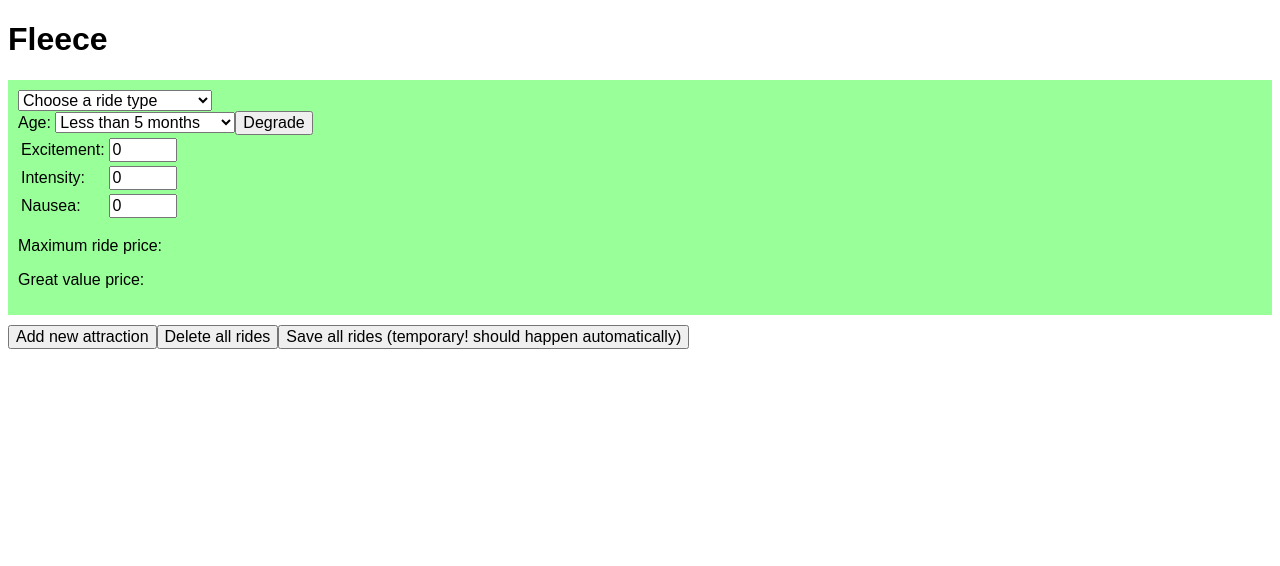
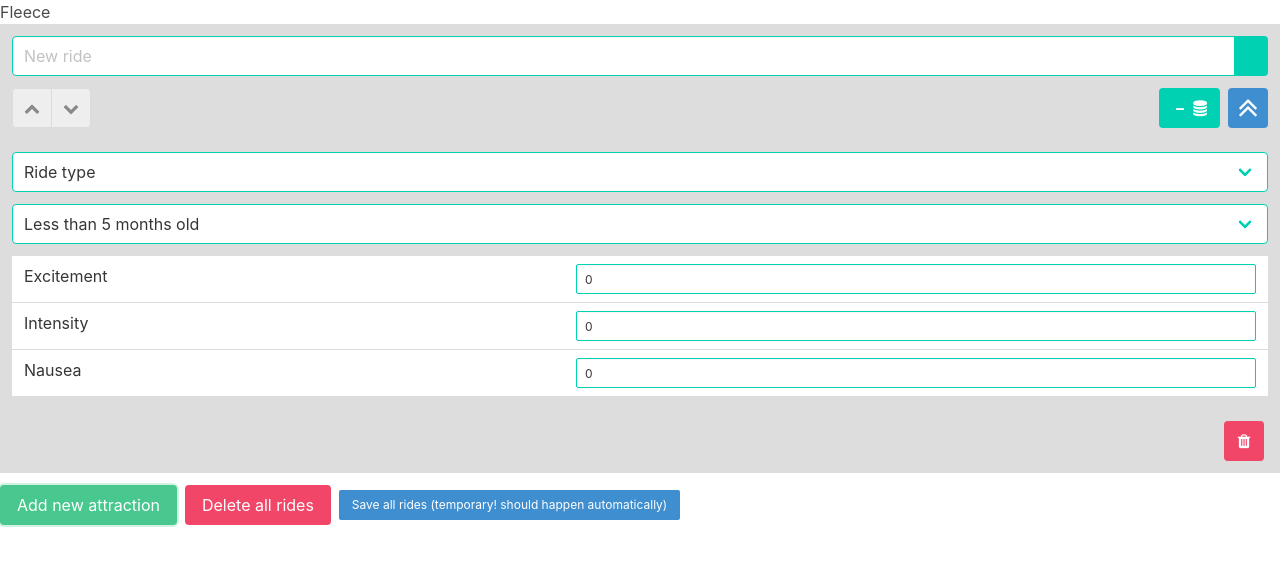
Before and after one commit to invalio19/rct2-fleecer, an Angular app: page / in a window 1280 px wide. Both pictures are taken after a click on the button "Add new attraction". Shown: the top 566 px of the page. Built offline with nearby package versions, Linux system fonts and the light colour scheme.

Commit message:
Deleting and other bits of functionality, plus Bulma!

```diff
--- a/angular.json
+++ b/angular.json
@@ -28,6 +28,8 @@
               "src/assets"
             ],
             "styles": [
+			  "node_modules/bulma/css/bulma.min.css",
+			  "node_modules/font-awesome/css/font-awesome.css",
               "src/styles.scss"
             ],
             "scripts": [],
--- a/package.json
+++ b/package.json
@@ -19,7 +19,9 @@
     "@angular/platform-browser": "~9.1.0",
     "@angular/platform-browser-dynamic": "~9.1.0",
     "@angular/router": "~9.1.0",
+    "bulma": "^0.8.1",
     "core-js": "^3.6.4",
+    "font-awesome": "^4.7.0",
     "rxjs": "~6.5.4",
     "tslib": "^1.10.0",
     "zone.js": "~0.10.2"
--- a/src/app/app.module.ts
+++ b/src/app/app.module.ts
@@ -1,9 +1,10 @@
 import { BrowserModule } from '@angular/platform-browser';
 import { NgModule } from '@angular/core';
 
+import { AppComponent } from './app.component';
+
 import { RidesModule } from './rides/rides.module';
 
-import { AppComponent } from './app.component';
 
 @NgModule({
   declarations: [
--- a/src/app/rides/ride-list/ride-list.component.html
+++ b/src/app/rides/ride-list/ride-list.component.html
@@ -1,5 +1,69 @@
-<app-ride *ngFor="let ride of rides" [ride]="ride"></app-ride>
+<div class="ride" *ngFor="let ride of rides; let i = index">
+  <div class="field has-addons">
+    <p class="control is-expanded">
+      <input
+        class="input is-primary"
+        placeholder="New ride"
+        [(ngModel)]="ride.name">
+    </p>
+    <p class="control">
+      <button class="button is-primary">
+        <strong>{{getMaxPriceString(ride)}}</strong>
+      </button>
+    </p>
+  </div>
+  <div class="level is-mobile">
+    <div class="level-left">
+      <div class="field has-addons">
+        <p class="control">
+          <button
+            class="button"
+            [disabled]="i === 0"
+            (click)="onMoveRideUp(i)">
+            <span class="icon">
+              <i class="fa fa-chevron-up"></i>
+            </span>
+          </button>
+        </p>
+        <p class="control">
+          <button
+            class="button"
+            [disabled]="i === rides.length - 1"
+            (click)="onMoveRideDown(i)">
+            <span class="icon">
+              <i class="fa fa-chevron-down"></i>
+            </span>
+          </button>
+        </p>
+      </div>
+    </div>
+    <div class="level-right">
+      <div class="buttons">
+        <button class="button is-primary" (click)="onDegradeRideAge(ride)">
+          <span><strong>–</strong></span>
+          <span class="icon">
+            <i class="fa fa-database"></i>
+          </span>
+        </button>
+        <button class="button is-info">
+          <span class="icon">
+            <i
+              [class]="expandedIndex === i ? 'fa fa-angle-double-up fa-2x' : 'fa fa-angle-double-down fa-2x'"
+              (click)="onExpandCollapseRide(i)"></i>
+          </span>
+        </button>
+      </div>
+    </div>
+  </div>
+  <app-ride *ngIf="expandedIndex === i"
+    [ride]="ride"
+    [index]="index"
+    (rideIndexDeleted)="onRideDeleted($event)">
+  </app-ride>
+</div>
 
-<button (click)="onAddNewAttraction()">Add new attraction</button>
-<button (click)="onDeleteAllRides()">Delete all rides</button>
-<button (click)="saveRidesToLocalStorage()">Save all rides (temporary! should happen automatically)</button>
+<div class="buttons">
+  <button class="button is-success" (click)="onAddNewAttraction()">Add new attraction</button>
+  <button class="button is-danger" (click)="onDeleteAllRides()">Delete all rides</button>
+  <button class="button is-info is-small" (click)="saveRidesToLocalStorage()">Save all rides (temporary! should happen automatically)</button>
+</div>
--- a/src/app/rides/ride-list/ride-list.component.ts
+++ b/src/app/rides/ride-list/ride-list.component.ts
@@ -14,6 +14,8 @@ export class RideListComponent implements OnInit {
   rides: Ride[] = [];
   rideTypes: RideType[] = this.rideTypeRepositoryService.getAll();
 
+  expandedIndex: number;
+
   constructor(
     private rideTypeRepositoryService: RideTypeRepositoryService,
     private rideAgeRepositoryService: RideAgeRepositoryService,
@@ -23,11 +25,53 @@ export class RideListComponent implements OnInit {
     this.loadRidesFromLocalStorage();
   }
 
+  getMaxPriceString(ride: Ride): string {
+    return this.convertToCurrencyString(ride.maxPrice);
+  }
+
+  getMinPriceString(ride: Ride): string {
+    return this.convertToCurrencyString(ride.minPrice);
+  }
+
+  onMoveRideUp(index: number) {
+    if (index === 0) {
+      return;
+    }
+
+    this.arraySwap(this.rides, index, index -1);
+  }
+
+  onMoveRideDown(index: number) {
+    if (index === this.rides.length - 1) {
+      return;
+    }
+
+    this.arraySwap(this.rides, index, index + 1);
+  }
+
+  onDegradeRideAge(ride: Ride) {
+    const id = ride.age.id;
+    if (this.rideAgeRepositoryService.isLastEntry(id)) {
+      return;
+    }
+
+    ride.age = this.rideAgeRepositoryService.get(id + 1);
+  }
+
+  onExpandCollapseRide(index: number) {
+    if (this.expandedIndex === index) { // collapse
+      this.expandedIndex = undefined;
+    } else {
+      this.expandedIndex = index; // expand
+    }
+  }
+
   onAddNewAttraction(): void {
     const ride = new Ride();
     ride.age = this.rideAgeRepositoryService.get(0);
     this.rides.push(ride);
     this.saveRidesToLocalStorage();
+    this.onExpandCollapseRide(this.rides.length - 1);
   }
 
   onDeleteAllRides(): void {
@@ -35,11 +79,15 @@ export class RideListComponent implements OnInit {
     this.clearLocalStorage();
   }
 
+  onRideDeleted(index: number) { // triggered from child component
+    this.rides.splice(index, 1);
+  }
+
   saveRidesToLocalStorage(): void {
     localStorage.setItem('rides', JSON.stringify(this.rides));
   }
 
-  loadRidesFromLocalStorage(): void {
+  private loadRidesFromLocalStorage(): void {
     const localStorageRides = JSON.parse(localStorage.getItem('rides'));
     if (localStorageRides) {
       for (const localRide of localStorageRides) {
@@ -49,7 +97,23 @@ export class RideListComponent implements OnInit {
     }
   }
 
-  clearLocalStorage(): void {
+  private clearLocalStorage(): void {
     localStorage.clear();
   }
+
+  private convertToCurrencyString(val: number): string {
+    if (val !== undefined) {
+      if (val === 0) {
+        return 'Free';
+      }
+      return '£' + val.toFixed(2);
+    }
+    return '';
+  }
+
+  private arraySwap(arr: any[], fromIndex: number, toIndex: number): void { // TODO: shared util class
+    const element = arr[fromIndex];
+    arr.splice(fromIndex, 1);
+    arr.splice(toIndex, 0, element);
+  }
 }
--- a/src/app/rides/ride/ride.component.html
+++ b/src/app/rides/ride/ride.component.html
@@ -1,19 +1,21 @@
-<div class="ride">
-  <div *ngIf="ride.name !== undefined">
-  <input [(ngModel)]="ride.name"> <br>
-  </div>
+<div>
+  <div class="field">
+    <div class="select is-primary is-fullwidth">
       <select (change)="onSelectRideType($event.target.value)">
         <option
           [selected]="ride.type === undefined"
-      disabled hidden>Choose a ride type</option>
+          disabled hidden>Ride type</option>
         <option
           *ngFor="let rideTypeOption of rideTypeOptions"
           [selected]="ride.type && ride.type.id === rideTypeOption.id"
           [value]="rideTypeOption.id">
           {{rideTypeOption.name}}
         </option>
-  </select> <br>
-  Age:
+      </select>
+    </div>
+  </div>
+  <div class="field">
+  <div class="select is-primary is-fullwidth">
       <select (change)="onSelectRideAge($event.target.value)">
         <option
           *ngFor="let rideAgeOption of rideAgeOptions"
@@ -22,14 +24,14 @@
           {{rideAgeOption.name}}
         </option>
       </select>
-  <button (click)="onDegradeRideAge()">Degrade</button> <br>
-  <table>
-    <thead>
+    </div>
+  </div>
+  <table class="table is-fullwidth">
     <tr>
-        <td>Excitement:</td>
+      <td>Excitement</td>
       <td>
         <input
-            class="ride__rating"
+          class="input is-primary is-small"
           type="number"
           min="0"
           max="255"
@@ -38,10 +40,10 @@
       </td>
     </tr>
     <tr>
-        <td>Intensity:</td>
+      <td>Intensity</td>
       <td>
         <input
-            class="ride__rating"
+          class="input is-primary is-small"
           type="number"
           min="0"
           max="255"
@@ -50,10 +52,10 @@
       </td>
     </tr>
     <tr>
-        <td>Nausea:</td>
+      <td>Nausea</td>
       <td>
         <input
-            class="ride__rating"
+          class="input is-primary is-small"
           type="number"
           min="0"
           max="255"
@@ -61,8 +63,25 @@
           [(ngModel)]="ride.nausea">
       </td>
     </tr>
-    </thead>
   </table>
-  <p *ngIf="getMaxPriceString() !== undefined">Maximum ride price: <strong>{{getMaxPriceString()}}</strong></p>
-  <p *ngIf="getMinPriceString() !== undefined">Great value price: <strong>{{getMinPriceString()}}</strong></p>
+  <div [class]="'modal ' + deleteModalClass">
+    <div class="modal-background" (click)="onCloseDeleteModal()"></div>
+    <div class="modal-content">
+      <div class="box">
+        <p class="content">Are you sure you wish to delete <strong>{{ride.name}}</strong>?</p>
+        <div class="buttons is-right">
+          <button class="button" (click)="onCloseDeleteModal()">Cancel</button>
+          <button class="button is-danger" (click)="onDelete()">Delete ride</button>
         </div>
+      </div>
+    </div>
+    <button class="modal-close is-large" aria-label="close" (click)="onCloseDeleteModal()"></button>
+  </div>
+  <div class="buttons is-right">
+    <button class="button is-danger" (click)="onAttemptDelete()">
+      <span class="icon">
+        <i class="fa fa-trash"></i>
+      </span>
+    </button>
+  </div>
+</div>
--- a/src/app/rides/ride/ride.component.ts
+++ b/src/app/rides/ride/ride.component.ts
@@ -1,4 +1,5 @@
-import { Component, OnInit, Input } from '@angular/core';
+import { Component, OnInit, Input, Output, EventEmitter } from '@angular/core';
+
 import { Ride } from '../shared/models/ride.model';
 import { RideTypeRepositoryService } from '../shared/services/ride-type-repository.service';
 import { RideAgeRepositoryService } from './../shared/services/ride-age-repository.service';
@@ -10,8 +11,13 @@ import { RideAgeRepositoryService } from './../shared/services/ride-age-reposito
 })
 export class RideComponent implements OnInit {
   @Input() ride: Ride;
+  @Input() index: number;
+  @Output() rideIndexDeleted = new EventEmitter<number>();
+
   rideTypeOptions: {}[] = [];
   rideAgeOptions: {}[] = [];
+
+  deleteModalClass = ''; // changes to is-active when clicked
 
   constructor(
     private rideTypeRepositoryService: RideTypeRepositoryService,
@@ -39,13 +45,18 @@ export class RideComponent implements OnInit {
     this.ride.age = this.rideAgeRepositoryService.get(id);
   }
 
-  onDegradeRideAge() {
-    const id = this.ride.age.id;
-    if (this.rideAgeRepositoryService.isLastEntry(id)) {
-      return;
-    }
+  onAttemptDelete() {
+    this.deleteModalClass = 'is-active';
+  }
 
-    this.ride.age = this.rideAgeRepositoryService.get(id + 1);
+  onCloseDeleteModal() {
+    this.deleteModalClass = '';
+  }
+
+  onDelete() {
+    // todo: rideList removeAt(index);
+    this.onCloseDeleteModal();
+    this.rideIndexDeleted.emit(this.index);
   }
 
   private initialiseRideTypeOptions(): void {
--- a/src/app/rides/shared/models/ride-age.model.ts
+++ b/src/app/rides/shared/models/ride-age.model.ts
@@ -5,7 +5,7 @@ export class RideAge {
   divisor: number;
   summand: number;
   get name(): string {
-    return 'Less than ' + this.months + ' months'; // TODO: Greater than 200 months
+    return 'Less than ' + this.months + ' months old'; // TODO: Greater than 200 months
   }
 
   constructor(id: number, months: number, multiplier: number, divisor: number, summand: number) {
--- a/src/app/rides/shared/models/ride.model.ts
+++ b/src/app/rides/shared/models/ride.model.ts
@@ -17,6 +17,7 @@ export class Ride {
     ridePrice *= 2;
     ridePrice -= 1; // Minus 10p to get maximum price guests will pay
     ridePrice = Math.max(0, ridePrice); // Above step could bring this to -10p
+    ridePrice = Math.min(200, ridePrice); // Cap at £20
     ridePrice /= 10;
 
     return ridePrice;
--- a/src/app/rides/shared/services/ride-age-repository.service.ts
+++ b/src/app/rides/shared/services/ride-age-repository.service.ts
@@ -26,7 +26,6 @@ export class RideAgeRepositoryService {
     for (const r of this.rideAgeArray) {
       result.push(new RideAge(this.rideAgeArray.indexOf(r), r[0], r[1], r[2], r[3]));
     }
-    console.log(result);
     this.rideAges = result;
   }
 
--- a/src/styles.scss
+++ b/src/styles.scss
@@ -1,17 +1,5 @@
-body {
-  font-family: Arial, Helvetica, sans-serif;
+.ride {
+  background-color: #ddd;
+  padding: .75rem .75rem;
+  margin-bottom: .75rem;
 }
-
-button, input, select {
-  font-size: 100%;
-}
-
-.ride {
-  background-color: #9f9;
-  padding: 10px 10px;
-  margin-bottom: 10px;
-}
-
-.ride__rating {
-  width: 60px;
-}
```
Also changed, not shown: 1 other file (tests, documents, lock files or other folders). Lines whose indentation alone changed are shown as unchanged.
